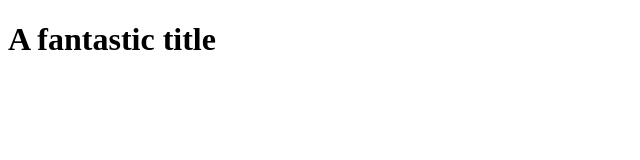
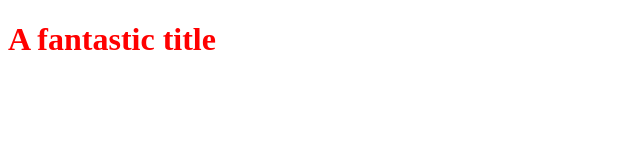
Before and after one commit to mauroboffa1/OpenClassroomsProject., a plain HTML site: page index.html in a window 1280 px wide. Shown: the whole page, without its empty margins (0-640 px from the left). Drawn offline with Linux system fonts and the light colour scheme.

```diff
--- a/styles.css
+++ b/styles.css
@@ -1,3 +1,3 @@
 h1 {
-..color: red;
+color: red;
 }
```
